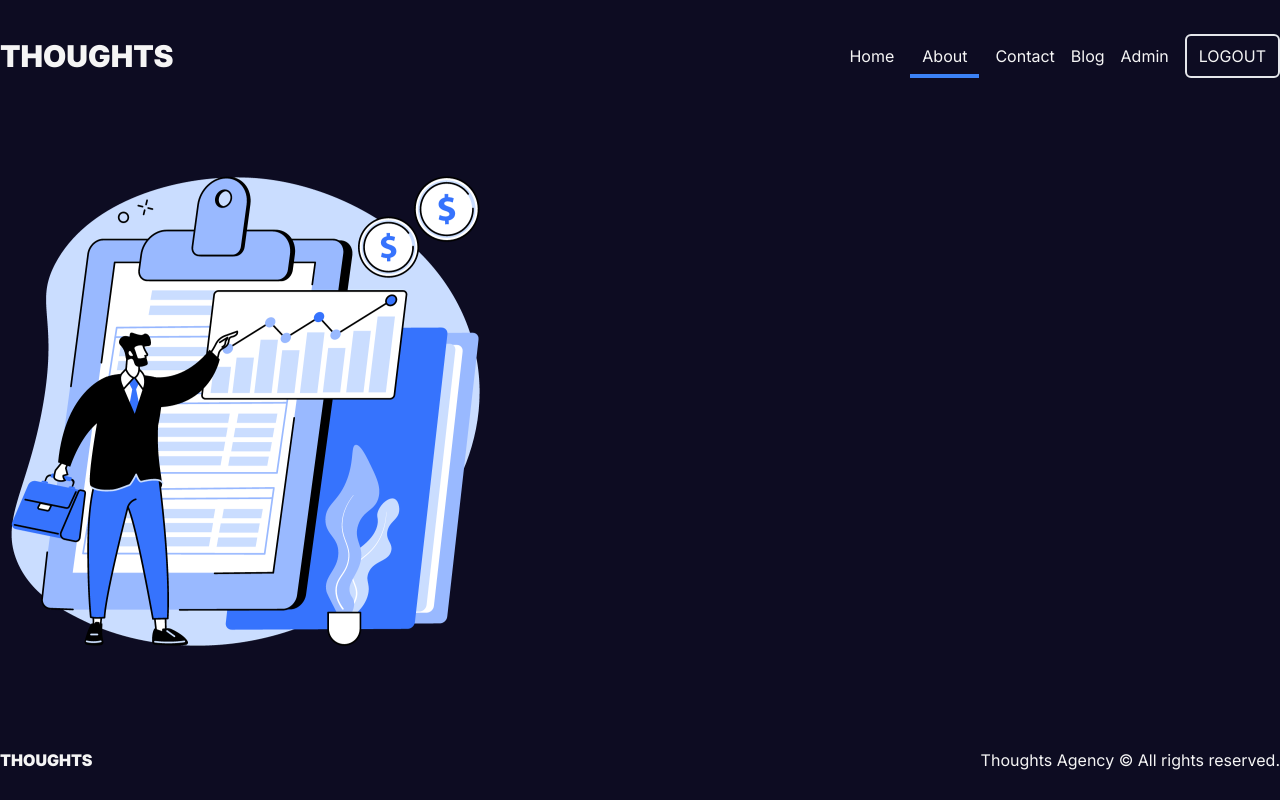
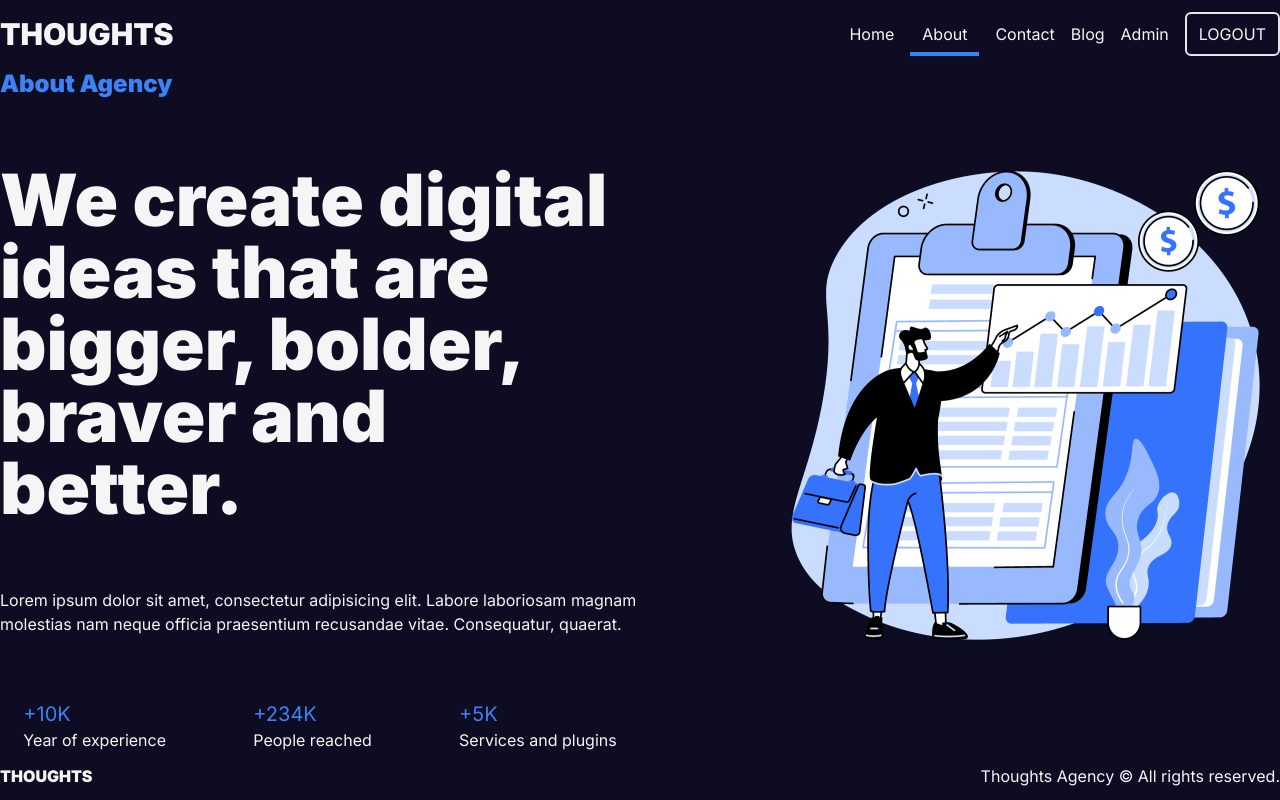
Before and after one commit to sShakar/thoughts-agency, a Next.js app: page /about in a window 1280 px wide. Built offline with nearby package versions, Linux system fonts and the light colour scheme.

Commit message:
feat: added about page

```diff
--- a/src/app/about/page.tsx
+++ b/src/app/about/page.tsx
@@ -2,8 +2,32 @@ import Image from 'next/image';
 
 export default function AboutPage() {
 	return (
-		<>
-			<Image alt="" src="/about.png" width={500} height={500} />
-		</>
+		<main className="flex justify-between items-center">
+			<div className="w-1/2 flex flex-col items-start gap-16">
+				<h1 className="font-black text-2xl text-blue-500">About Agency</h1>
+				<h1 className="font-black text-7xl">We create digital ideas that are bigger, bolder, braver and better.</h1>
+				<p>
+					Lorem ipsum dolor sit amet, consectetur adipisicing elit. Labore laboriosam magnam molestias nam neque officia
+					praesentium recusandae vitae. Consequatur, quaerat.
+				</p>
+				<div className="flex justify-evenly items-center gap-16 w-full">
+					<div>
+						<p className="text-blue-500 text-xl">+10K</p>
+						<p>Year of experience</p>
+					</div>
+					<div>
+						<p className="text-blue-500 text-xl">+234K</p>
+						<p>People reached</p>
+					</div>
+					<div>
+						<p className="text-blue-500 text-xl">+5K</p>
+						<p>Services and plugins</p>
+					</div>
+				</div>
+			</div>
+			<div className="w-1/2 flex justify-end">
+				<Image alt="" src="/about.png" width={500} height={500} />
+			</div>
+		</main>
 	);
 }
```
